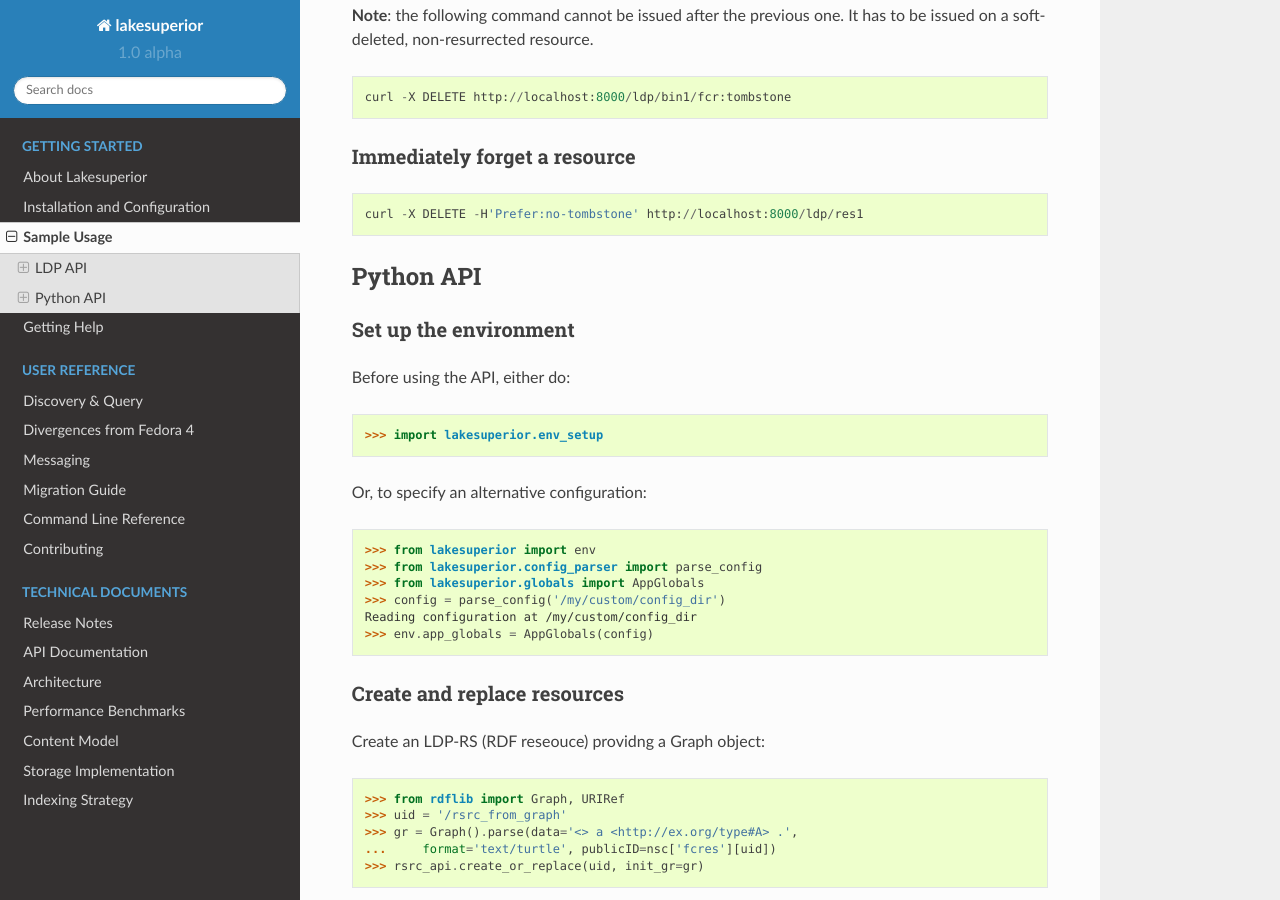
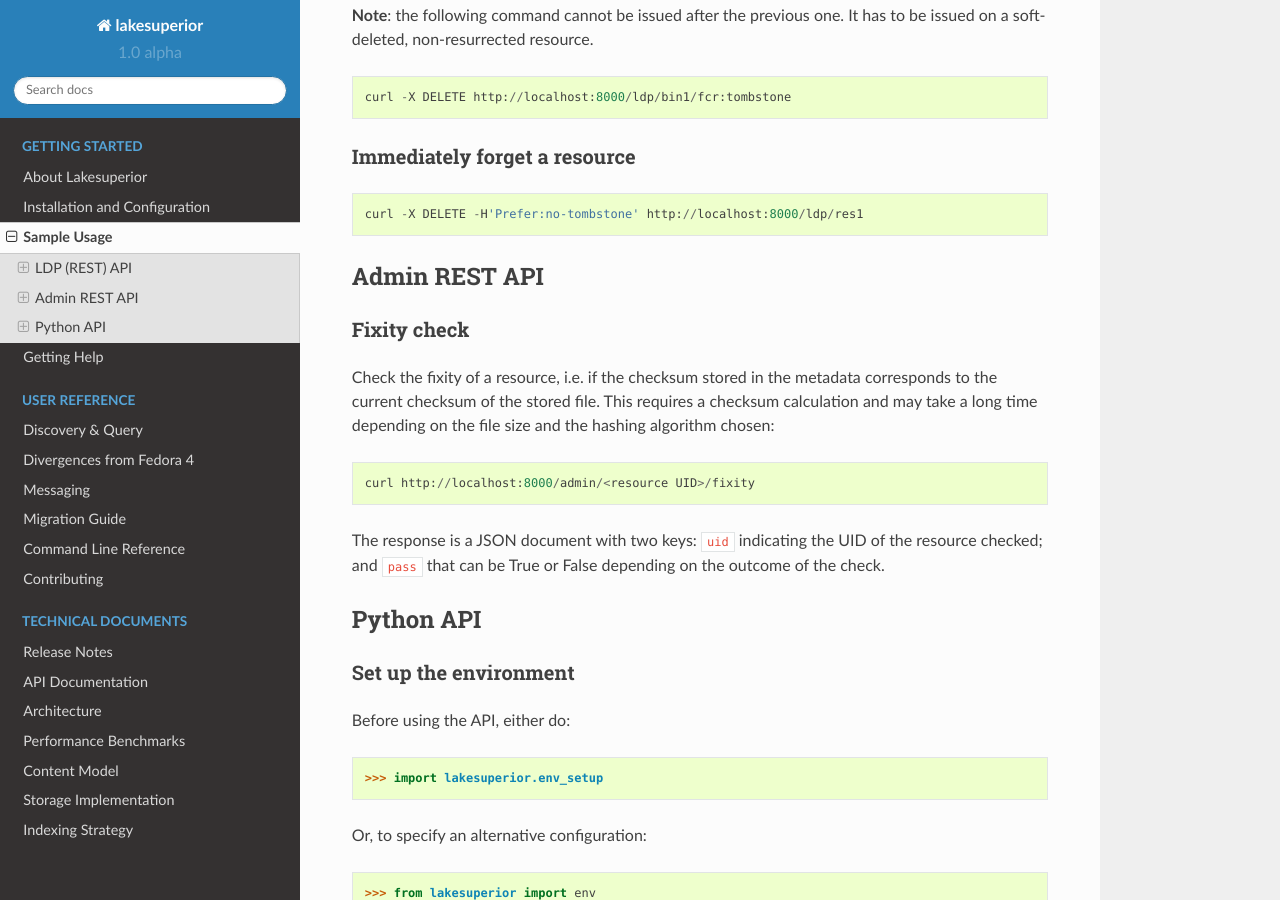
Before and after one commit to scossu/lakesuperior, a Sphinx documentation site: the page built from docs/usage.rst, in a window 1280 px wide and 900 px high, scrolled down 1801 px. Built offline with Sphinx 7.4.7 and the Read the Docs theme 2.0.0, drawn with Linux system fonts in a browser that asks for light colours; formulas are drawn with MathJax 3; some of the changed text lies outside the part shown.

Commit message:
Add brief documentation for fixity check.

```diff
--- a/docs/usage.rst
+++ b/docs/usage.rst
@@ -1,7 +1,7 @@
 Sample Usage
 ============
 
-LDP API
+LDP (REST) API
 -------
 
 The following are very basic examples of LDP interaction. For a more complete
@@ -110,6 +110,23 @@
 
     curl -X DELETE -H'Prefer:no-tombstone' http://localhost:8000/ldp/res1
 
+
+Admin REST API
+--------------
+
+Fixity check
+~~~~~~~~~~~~
+
+Check the fixity of a resource, i.e. if the checksum stored in the metadata
+corresponds to the current checksum of the stored file. This requires a
+checksum calculation and may take a long time depending on the file size and
+the hashing algorithm chosen::
+
+   curl http://localhost:8000/admin/<resource UID>/fixity
+
+The response is a JSON document with two keys: ``uid`` indicating the UID of
+the resource checked; and ``pass`` that can be True or False depending on the
+outcome of the check.
 
 Python API
 ----------
```
